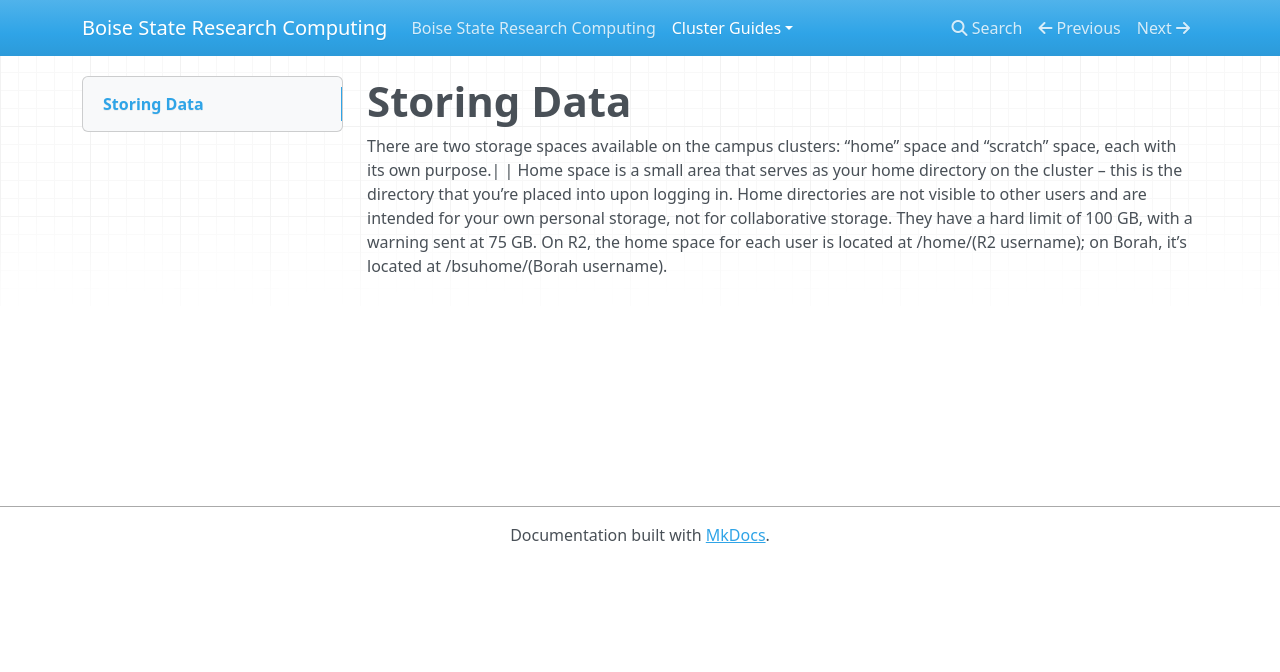
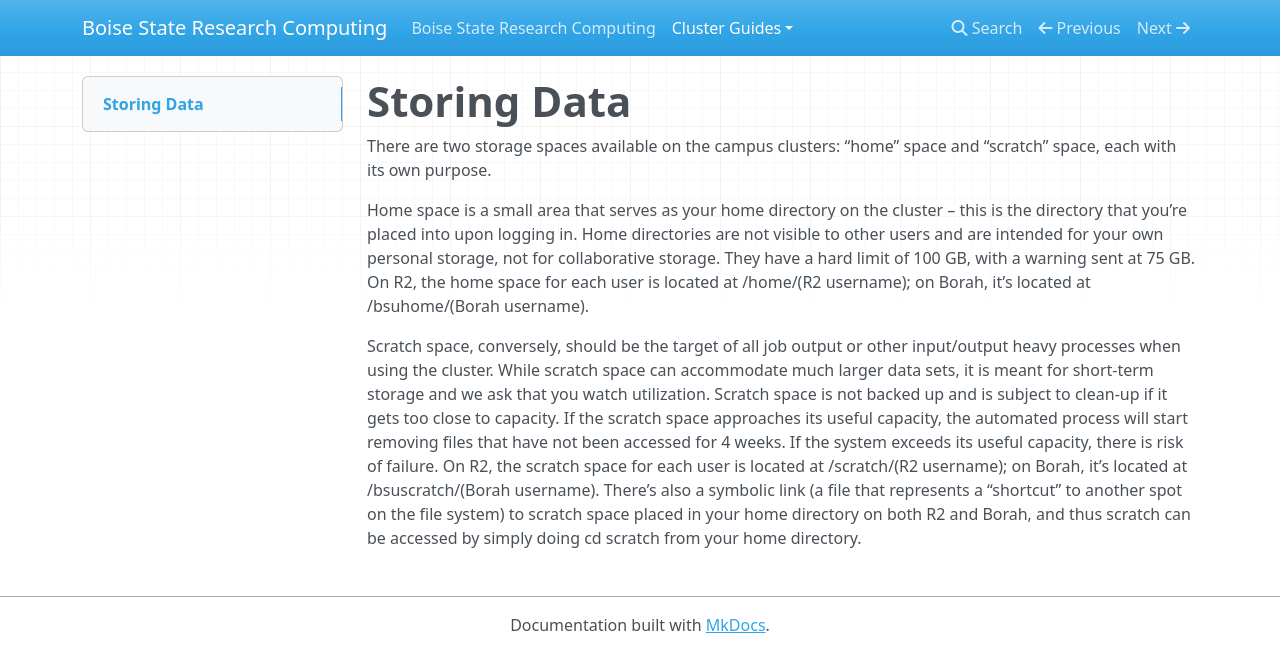
Before and after one commit to bsurc/docs, an MkDocs documentation site: the page built from docs/Cluster Guides/Storing_Data.md, in a window 1280 px wide. Shown: the top 672 px of the page. Built offline with MkDocs 1.6.1, drawn with Linux system fonts in a browser that asks for light colours; nearby versions of some CDN libraries.

Commit message:
Added Content to Storing_Data.md

```diff
--- a/docs/Cluster Guides/Storing_Data.md
+++ b/docs/Cluster Guides/Storing_Data.md
@@ -1,5 +1,7 @@
 # **Storing Data**
 
-There are two storage spaces available on the campus clusters: “home” space and “scratch” space, each with its own purpose.|
-                                                                                                                           |
+There are two storage spaces available on the campus clusters: “home” space and “scratch” space, each with its own purpose.
+
 Home space is a small area that serves as your home directory on the cluster – this is the directory that you’re placed into upon logging in. Home directories are not visible to other users and are intended for your own personal storage, not for collaborative storage. They have a hard limit of 100 GB, with a warning sent at 75 GB. On R2, the home space for each user is located at /home/(R2 username); on Borah, it’s located at /bsuhome/(Borah username).
+
+Scratch space, conversely, should be the target of all job output or other input/output heavy processes when using the cluster. While scratch space can accommodate much larger data sets, it is meant for short-term storage and we ask that you watch utilization. Scratch space is not backed up and is subject to clean-up if it gets too close to capacity. If the scratch space approaches its useful capacity, the automated process will start removing files that have not been accessed for 4 weeks. If the system exceeds its useful capacity, there is risk of failure. On R2, the scratch space for each user is located at /scratch/(R2 username); on Borah, it’s located at /bsuscratch/(Borah username). There’s also a symbolic link (a file that represents a “shortcut” to another spot on the file system) to scratch space placed in your home directory on both R2 and Borah, and thus scratch can be accessed by simply doing cd scratch from your home directory.
```
